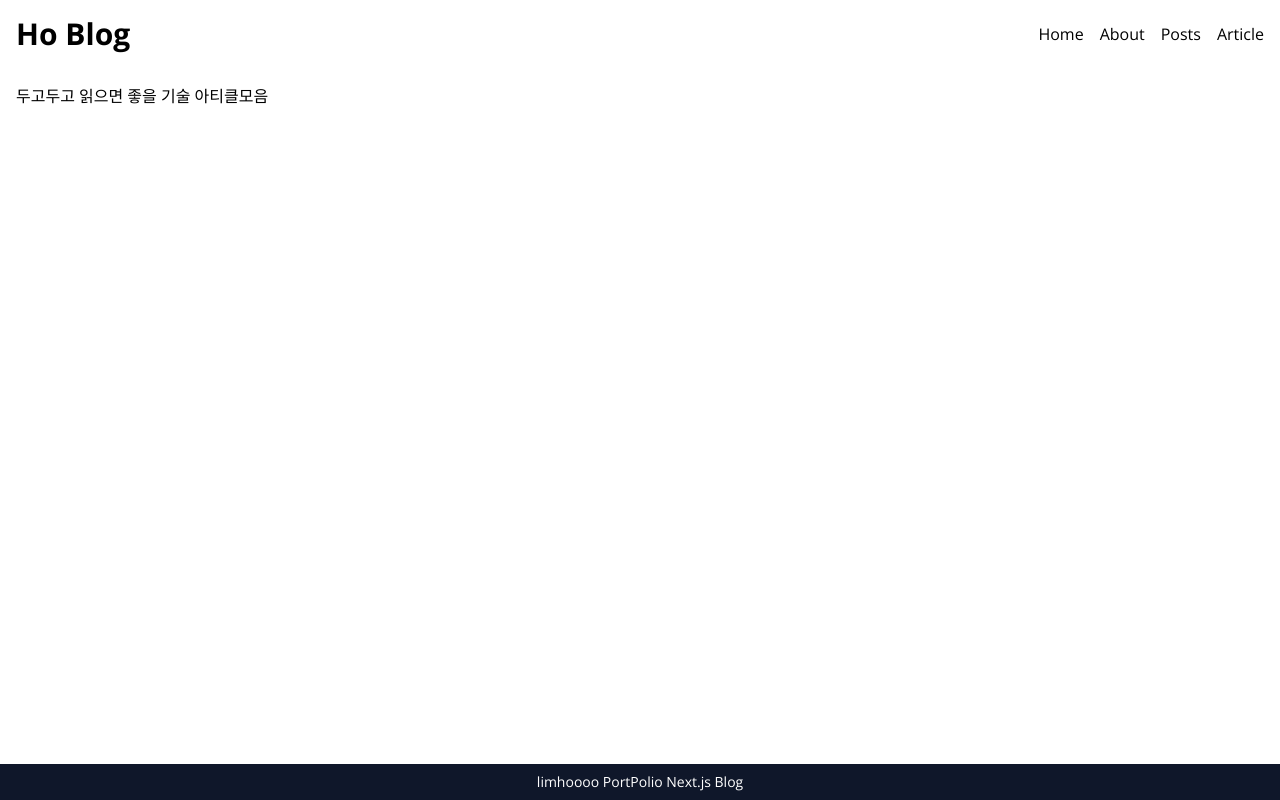
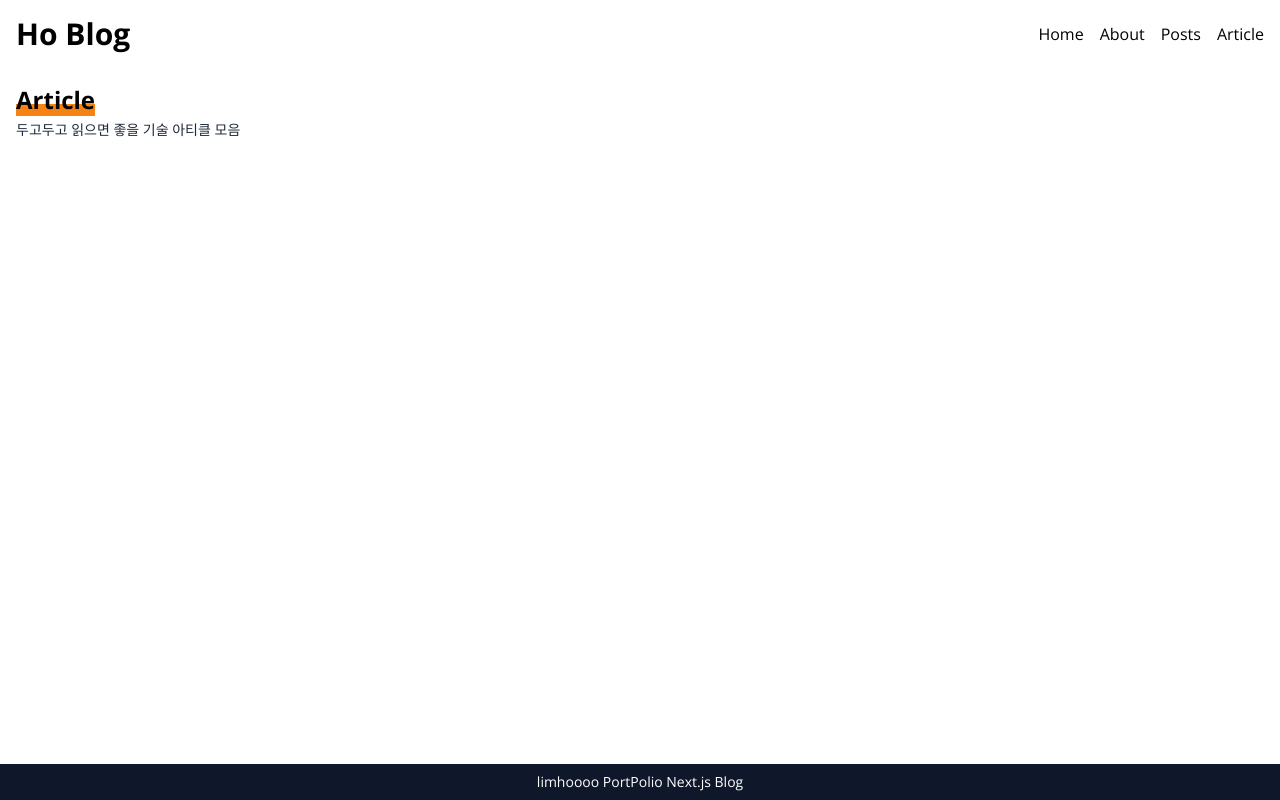
Before and after one commit to limhoooo/nextjs-blog, a Next.js app: page /article in a window 1280 px wide. Built offline with nearby package versions, Linux system fonts and the light colour scheme.

Commit message:
article 헤더 생성

```diff
--- a/src/app/article/page.tsx
+++ b/src/app/article/page.tsx
@@ -1,9 +1,13 @@
+import SectionHeader from "@/components/text/SectionHeader";
 import React from "react";
 
 export default function Article() {
   return (
     <section>
-      <h2>두고두고 읽으면 좋을 기술 아티클모음</h2>
+      <SectionHeader
+        sectionTitle="Article"
+        descTitle="두고두고 읽으면 좋을 기술 아티클 모음"
+      />
     </section>
   );
 }
```
